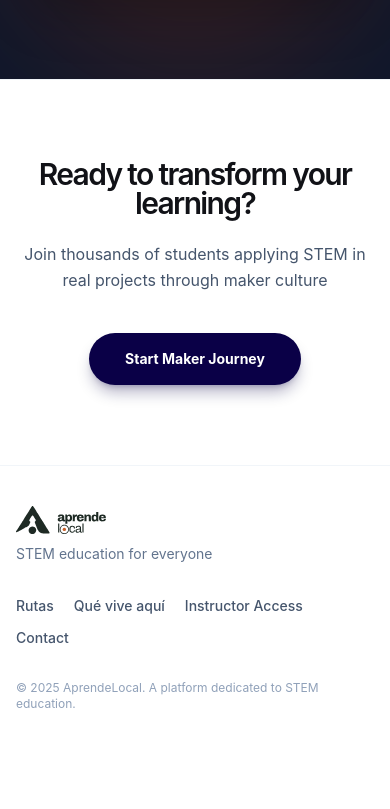
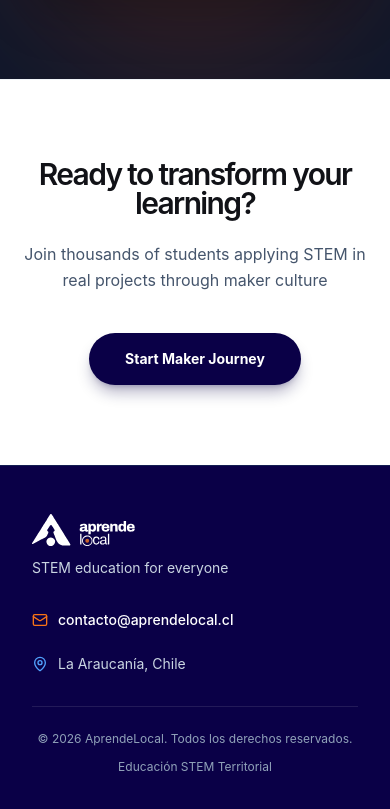
Before and after one commit to Durzs/AprendeLocal, a React (Vite) app in the folder src/frontend/: page / in a window 390 px wide. Shown: the part 8541-9350 px from the top of the page. Before the commit the page ends 9293 px from the top, so only its background shows below. Built offline with nearby package versions, Linux system fonts and the light colour scheme; no server answers; the database is empty.

Commit message:
feat(layout): dark blue footer with contact info only, remove comunidad from header

```diff
--- a/src/frontend/src/shared/components/layout/Footer.tsx
+++ b/src/frontend/src/shared/components/layout/Footer.tsx
@@ -1,44 +1,49 @@
-import { Link } from "react-router-dom";
 import { useTranslation } from "react-i18next";
-
-import AprendeLocalLogo, { TINTA } from "../ui/AprendeLocalLogo";
+import { Mail, MapPin } from "lucide-react";
+import AprendeLocalLogo from "../ui/AprendeLocalLogo";
 
 export default function Footer() {
   const { t } = useTranslation();
 
   return (
-    <footer className="border-t border-slate-100 bg-white px-4 py-10 text-slate-600">
-      <div className="mx-auto max-w-6xl">
-        <div className="flex flex-col justify-between gap-8 md:flex-row md:items-start">
-          <div>
-            <AprendeLocalLogo className="h-7 w-auto" color={TINTA} />
-            <p className="mt-2.5 text-sm text-slate-500">{t("footer.tagline")}</p>
+    <footer className="border-t border-blue-950/80 bg-[#0a0047] px-4 py-12 text-slate-300">
+      <div className="mx-auto max-w-7xl px-4 sm:px-6 lg:px-8">
+        <div className="flex flex-col md:flex-row md:items-center justify-between gap-8">
+          {/* Logo & Tagline */}
+          <div className="space-y-3">
+            <AprendeLocalLogo className="h-8 w-auto" color="#ffffff" />
+            <p className="text-sm text-slate-300 max-w-md">
+              {t("footer.tagline", "Educación STEM contextualizada para docentes, escuelas y comunidades rurales.")}
+            </p>
           </div>
 
-          {/* Aqui habia seis enlaces y cinco de ellos eran href="#": Equipo,
-              Aliados, Preguntas frecuentes, Contacto y Terminos saltaban al
-              principio de la pagina. Quedan los que llevan a alguna parte. */}
-          <nav className="flex flex-wrap gap-x-5 gap-y-3 text-sm font-medium">
-            <Link to="/rutas" className="text-slate-600 transition hover:text-slate-950">
-              {t("footer.links.routes", "Rutas")}
-            </Link>
-            <Link
-              to="/#mapa"
-              className="text-slate-600 transition hover:text-slate-950"
-            >
-              {t("footer.links.map", "Qué vive aquí")}
-            </Link>
-            <Link to="/instructor/login" className="text-slate-600 transition hover:text-slate-950">
-              {t("footer.links.instructorAccess")}
-            </Link>
-            <Link to="/#contacto" className="text-slate-600 transition hover:text-slate-950">
-              {t("footer.links.contact")}
-            </Link>
-          </nav>
+          {/* Información de Contacto */}
+          <div className="flex flex-col sm:flex-row gap-6 sm:gap-10 text-sm">
+            <div className="flex items-center gap-2.5">
+              <Mail className="h-4 w-4 text-[#f97316]" />
+              <a
+                href="mailto:contacto@aprendelocal.cl"
+                className="text-white hover:text-orange-400 font-medium transition"
+              >
+                contacto@aprendelocal.cl
+              </a>
+            </div>
+
+            <div className="flex items-center gap-2.5 text-slate-300">
+              <MapPin className="h-4 w-4 text-blue-400" />
+              <span>La Araucanía, Chile</span>
+            </div>
+          </div>
         </div>
 
-        <div className="mt-8 text-xs text-slate-400">
-          {t("footer.copyright")}
+        {/* Divider & Copyright */}
+        <div className="mt-8 pt-6 border-t border-white/10 flex flex-col sm:flex-row items-center justify-between gap-3 text-xs text-slate-400">
+          <div>
+            © {new Date().getFullYear()} AprendeLocal. Todos los derechos reservados.
+          </div>
+          <div className="text-slate-400">
+            Educación STEM Territorial
+          </div>
         </div>
       </div>
     </footer>
--- a/src/frontend/src/shared/components/layout/Header.tsx
+++ b/src/frontend/src/shared/components/layout/Header.tsx
@@ -1,6 +1,6 @@
 import { useState } from "react";
 import { Link, useNavigate, useLocation } from "react-router-dom";
-import { User, ChevronDown, LogIn, Menu, X, Map, Mail } from "lucide-react";
+import { User, LogIn, Menu, X, ChevronDown } from "lucide-react";
 import * as DropdownMenu from "@radix-ui/react-dropdown-menu";
 import { useTranslation } from "react-i18next";
 
@@ -75,31 +75,19 @@ export default function Header() {
               Rutas & Proyectos
             </button>
 
-            {/* Dropdown Comunidad ▾ */}
-            <div className="relative group">
-              <button className="inline-flex items-center gap-1 px-3.5 py-1.5 rounded-full text-sm font-medium text-slate-200 hover:text-white hover:bg-white/10 transition cursor-pointer">
-                <span>Comunidad</span>
-                <ChevronDown className="w-3.5 h-3.5 transition group-hover:rotate-180" />
-              </button>
+            <button
+              onClick={() => scrollTo("mapa")}
+              className="px-3.5 py-1.5 rounded-full text-sm font-medium text-slate-200 hover:text-white hover:bg-white/10 transition cursor-pointer"
+            >
+              Mapa
+            </button>
 
-              <div className="absolute left-0 top-full mt-2 w-56 rounded-2xl bg-white text-slate-900 p-2 shadow-2xl border border-slate-200 opacity-0 invisible group-hover:opacity-100 group-hover:visible transition duration-200 z-50">
-                <button
-                  onClick={() => scrollTo("mapa")}
-                  className="w-full flex items-center gap-2.5 px-3 py-2 rounded-xl text-sm font-semibold hover:bg-slate-50 transition text-slate-800 text-left cursor-pointer"
-                >
-                  <Map className="w-4 h-4 text-blue-600 shrink-0" />
-                  <span>¿Qué vive aquí? (Mapa)</span>
-                </button>
-                <div className="my-1 h-px bg-slate-100" />
-                <button
-                  onClick={() => scrollTo("contacto")}
-                  className="w-full flex items-center gap-2.5 px-3 py-2 rounded-xl text-sm font-semibold hover:bg-slate-50 transition text-slate-800 text-left cursor-pointer"
-                >
-                  <Mail className="w-4 h-4 text-orange-500 shrink-0" />
-                  <span>Contacto & Alianzas</span>
-                </button>
-              </div>
-            </div>
+            <button
+              onClick={() => scrollTo("contacto")}
+              className="px-3.5 py-1.5 rounded-full text-sm font-medium text-slate-200 hover:text-white hover:bg-white/10 transition cursor-pointer"
+            >
+              Contacto
+            </button>
           </nav>
 
           {/* Right side */}
```
Also changed, not shown: 1 other file (tests, documents, lock files or other folders).
